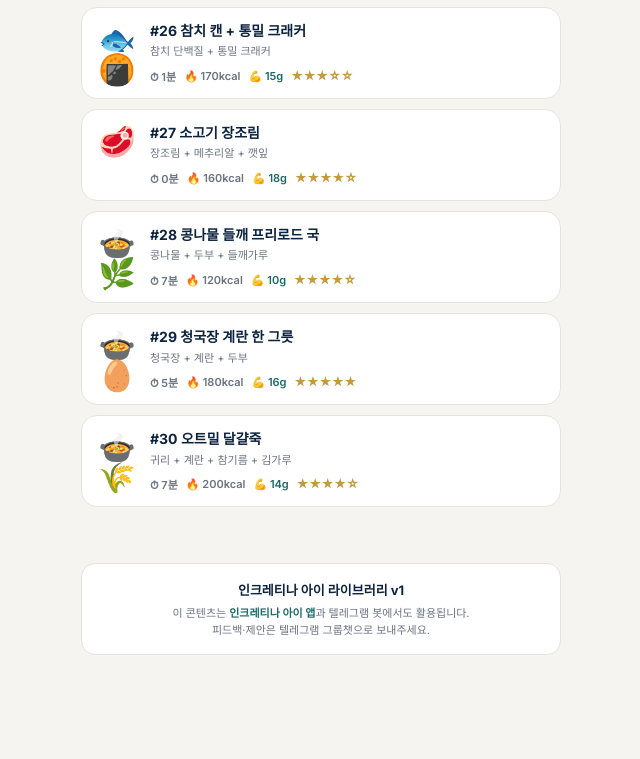
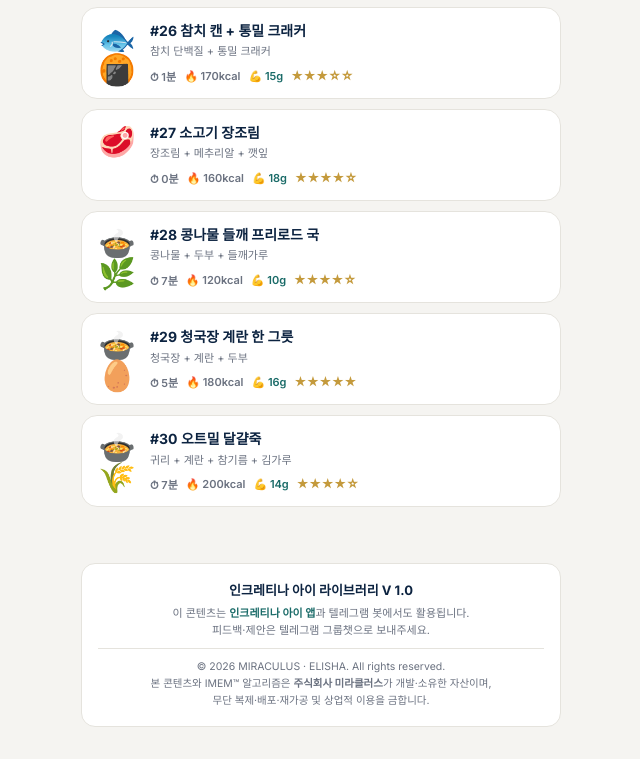
Before and after one commit to novakim77-glitch/elisha-incretinai, a plain HTML site: page IncretinAi_Library.html in a window 1280 px wide. Shown: the part 2897-3656 px from the top of the page, without its empty margins (319-959 px from the left). Before the commit the page ends 3584 px from the top, so only its background shows below. Drawn offline with Linux system fonts and the light colour scheme.

Commit message:
edit(library): 푸터에 저작권·IP 보호 문구 추가
- 버전 표기: 'v1' → 'V 1.0' (정식 버전 표기 형식)
- 저작권 명시 (구분선 위 footer 카드 내부에 추가):
  - © 2026 MIRACULUS · ELISHA. All rights reserved.
  - 'IMEM™ 알고리즘은 주식회사 미라클러스가 개발·소유한 자산'
  - '무단 복제·배포·재가공 및 상업적 이용 금지'

콘텐츠 외부 공유 시 저작권·영업비밀 보호

```diff
--- a/IncretinAi_Library.html
+++ b/IncretinAi_Library.html
@@ -222,8 +222,13 @@
 <div class="detail" id="detail-view"></div>
 
 <div class="footer-bar" id="footer-bar">
-  <h3>인크레티나 아이 라이브러리 v1</h3>
+  <h3>인크레티나 아이 라이브러리 V 1.0</h3>
   <p>이 콘텐츠는 <a href="https://novakim77-glitch.github.io/elisha-incretinai/">인크레티나 아이 앱</a>과 텔레그램 봇에서도 활용됩니다.<br>피드백·제안은 텔레그램 그룹챗으로 보내주세요.</p>
+  <p style="margin-top:10px;padding-top:10px;border-top:1px solid var(--line);font-size:10.5px;color:var(--muted);line-height:1.6">
+    © 2026 MIRACULUS · ELISHA. All rights reserved.<br>
+    본 콘텐츠와 IMEM™ 알고리즘은 <b>주식회사 미라클러스</b>가 개발·소유한 자산이며,<br>
+    무단 복제·배포·재가공 및 상업적 이용을 금합니다.
+  </p>
 </div>
 
 <script>
```
